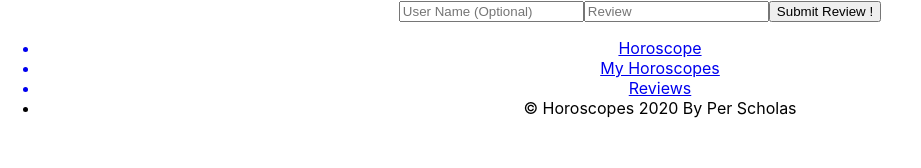
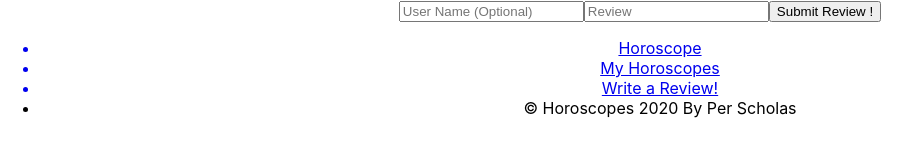
Before and after one commit to DaquanJ/Star, a React (Create React App) app in the folder my_horoscope_client/: page /reviews in a window 1280 px wide. Shown: the top 168 px of the page, without its empty margins (0-921 px from the left). Built offline with nearby package versions, Linux system fonts and the light colour scheme.

Commit message:
changed li name

```diff
--- a/my_horoscope_client/src/components/Footer.jsx
+++ b/my_horoscope_client/src/components/Footer.jsx
@@ -8,7 +8,7 @@ const Footer = () => {
             <ul>
                <Link to='/horoscope' > <li> Horoscope </li> </Link>
                <Link to='/myhoroscopes' > <li> My Horoscopes </li> </Link>
-               <Link to='/reviews' > <li> Reviews </li> </Link>
+               <Link to='/reviews' > <li> Write a Review! </li> </Link>
                 <li> &copy; Horoscopes 2020 By Per Scholas </li>
             </ul>
         </div>
```
